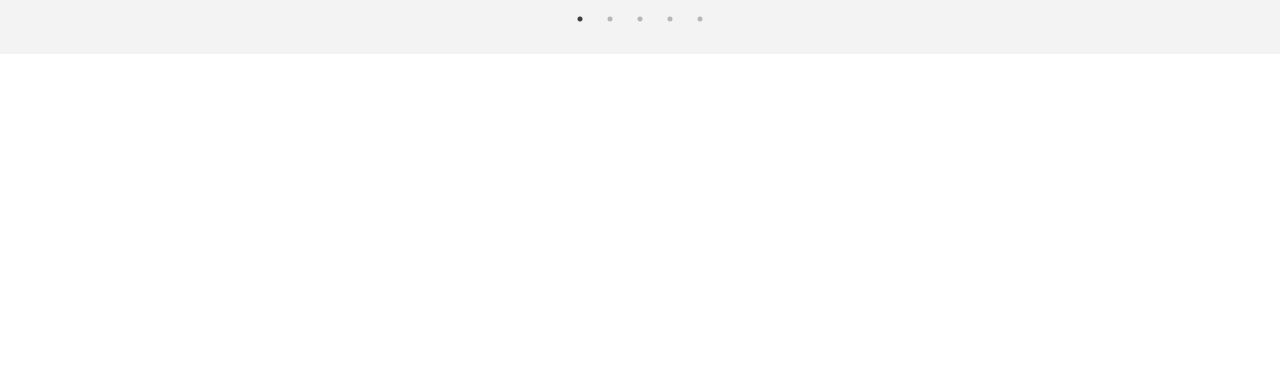
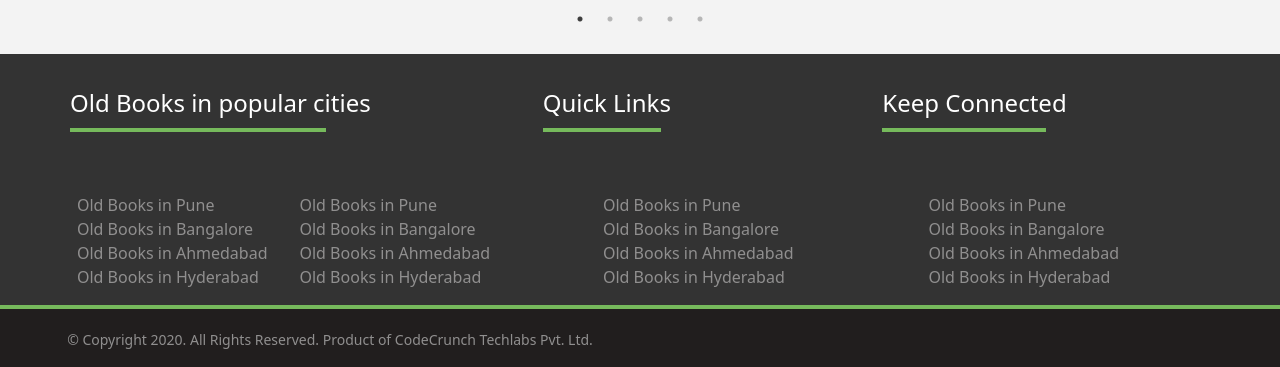
Before and after one commit to Disha1998/ReactJs-Youtube-tute, a React (Create React App) app in the folder studentdesk-d/: page /Textbook in a window 1280 px wide. Shown: the part 2216-2583 px from the top of the page. Before the commit the page ends 2270 px from the top, so only its background shows below. Built offline with nearby package versions, Linux system fonts and the light colour scheme.

Commit message:
StudentDesk Footer

```diff
--- a/studentdesk-d/public/Style.css
+++ b/studentdesk-d/public/Style.css
@@ -285,3 +285,80 @@ ul {
 .news-ttl .slick-slider .slick-arrow::before{
     display: none;
 }
+
+/* footer */
+
+.footer{
+    background-color: #333;
+    color: white;
+}
+.footer .f-one{
+    display: contents;
+   text-align: initial;
+}
+.footer .f-one .u1{
+    padding-left: 7px;
+}
+.footer ul {
+    color: #908F8F;
+}
+
+.footer .f-two{
+    text-align: initial;
+    padding-left: 81px;
+}
+
+.footer .f-three{
+    text-align: initial;
+    /* padding-left: 81px; */
+}
+
+.footer .t1{
+    text-align: initial;
+    padding: 35px 0;
+}
+
+.footer .t2{
+    text-align: initial;
+    padding-left: 145px;
+    padding-top: 35px;
+}
+
+.footer .t3{
+    text-align: initial;
+    padding: 35px 0;
+}
+
+.footer .line1{
+    border: 2px solid #76ba5c;
+    margin: 10px 0 26px;
+    width: 78%;
+}
+
+.footer .line2{
+    border: 2px solid #76ba5c;
+    margin: 10px 0 26px;
+    width: 36%;
+}
+
+.footer .line3{
+    border: 2px solid #76ba5c;
+    margin: 10px 0 26px;
+    width: 50%;
+}
+
+
+.footer .footer-l{
+    border: 2px solid #76ba5c;
+    width: 100%;
+}
+
+/* copyrights */
+
+.footer .copyright{
+    color: #908F8F;
+    font-weight: 500;
+    font-size: 14px;
+    background-color: #211E1E;
+    padding: 20px;
+}
--- a/studentdesk-d/src/App.js
+++ b/studentdesk-d/src/App.js
@@ -9,6 +9,7 @@ import InfoBox from "./StudentDesk component/InfoBox";
 import Arrivels from "./StudentDesk component/Slider";
 import Workbox from "./StudentDesk component/Workbox";
 import News from "./StudentDesk component/News";
+import Footer from "./StudentDesk component/Footer";
 
 function App() {
   return (
@@ -36,6 +37,7 @@ function App() {
       <Arrivels />
       <Workbox />
       <News />
+      <Footer />
     </div>
   );
 }
--- /dev/null
+++ b/studentdesk-d/src/StudentDesk component/Footer.js
@@ -0,0 +1,66 @@
+import React from "react";
+
+export default function Footer() {
+  return (
+    <div className="footer">
+      <div class="container">
+        <div class="row">
+          <div class="col t1">
+            <h4>Old Books in popular cities</h4>
+            <div className="line1"></div>
+          </div>
+          <div class="col t2">
+            <h4>Quick Links</h4>
+            <div className="line2"></div>
+          </div>
+          <div class="col t3">
+            <h4>Keep Connected</h4>
+            <div className="line3"></div>
+          </div>
+        </div>
+        <div class="row">
+          <div class="col f-one">
+            <ul className="u1">
+              <li>Old Books in Pune</li>
+              <li>Old Books in Bangalore</li>
+              <li>Old Books in Ahmedabad</li>
+              <li>Old Books in Hyderabad</li>
+            </ul>
+            <ul>
+              <li>Old Books in Pune</li>
+              <li>Old Books in Bangalore</li>
+              <li>Old Books in Ahmedabad</li>
+              <li>Old Books in Hyderabad</li>
+            </ul>
+          </div>
+
+          <div class="col f-two">
+            <ul>
+              <li>Old Books in Pune</li>
+              <li>Old Books in Bangalore</li>
+              <li>Old Books in Ahmedabad</li>
+              <li>Old Books in Hyderabad</li>
+            </ul>
+          </div>
+          <div class="col f-three">
+            <ul>
+              <li>Old Books in Pune</li>
+              <li>Old Books in Bangalore</li>
+              <li>Old Books in Ahmedabad</li>
+              <li>Old Books in Hyderabad</li>
+            </ul>
+          </div>
+        </div>
+      </div>
+      <div className="footer-l"></div>
+      <div className="copyright">
+        <div class="col-6">
+          © Copyright 2020. All Rights Reserved. Product of CodeCrunch Techlabs
+          Pvt. Ltd.
+        </div>
+      </div>
+      </div>
+
+
+  );
+}
```
